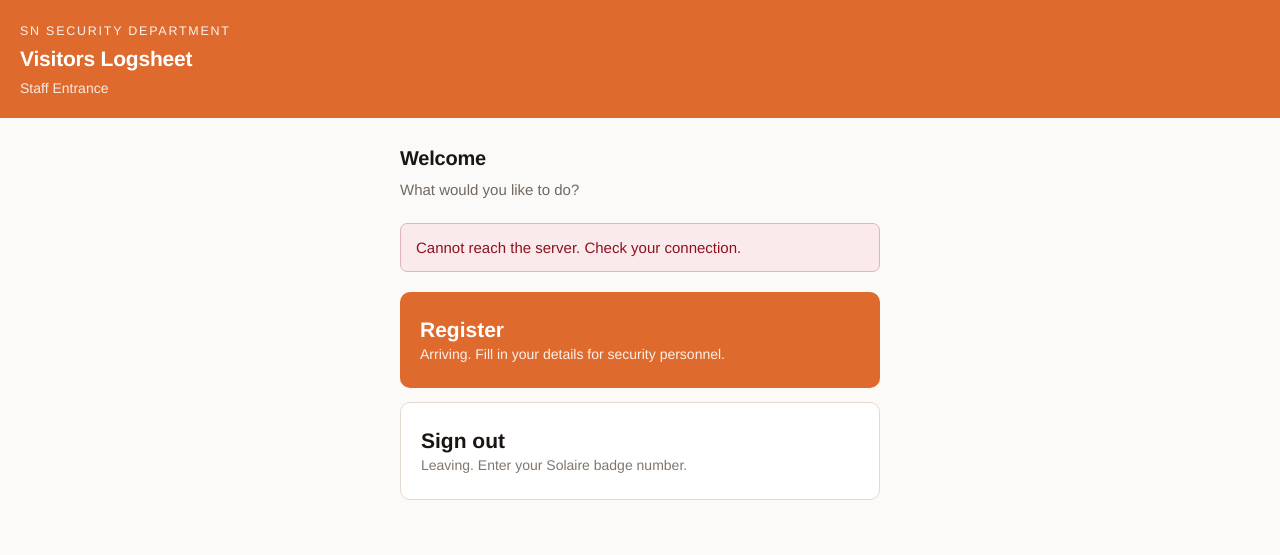
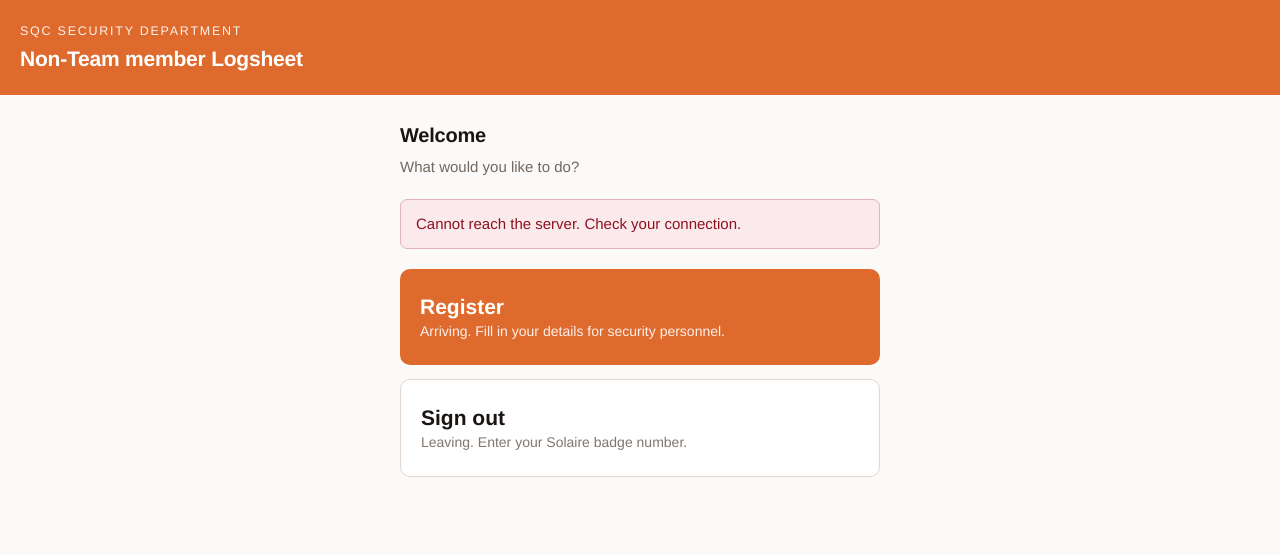
Before and after one commit to sn-security-dept/Visitor-Logsheet, a plain HTML site: page index.html in a window 1280 px wide. Drawn offline with Linux system fonts and the light colour scheme; no server answers.

Commit message:
Update index.html

```diff
--- a/index.html
+++ b/index.html
@@ -4,7 +4,7 @@
 <meta charset="utf-8">
 <meta name="viewport" content="width=device-width, initial-scale=1, maximum-scale=1">
 <meta name="theme-color" content="#DF6A2E">
-<title>Visitor Log — SN Security Department</title>
+<title>Non-Team member Logsheet — SQC Security Department</title>
 <style>
   :root{
     --brand:#DF6A2E; --brand-dk:#B94F1A; --brand-tint:#FDF0E7;
@@ -151,9 +151,8 @@
 <body>
 
 <header>
-  <p class="org">SN SECURITY DEPARTMENT</p>
-  <h1>Visitors Logsheet</h1>
-  <p class="sub">Staff Entrance</p>
+  <p class="org">SQC SECURITY DEPARTMENT</p>
+  <h1>Non-Team member Logsheet</h1>
 </header>
 
 <div class="wrap">
```
